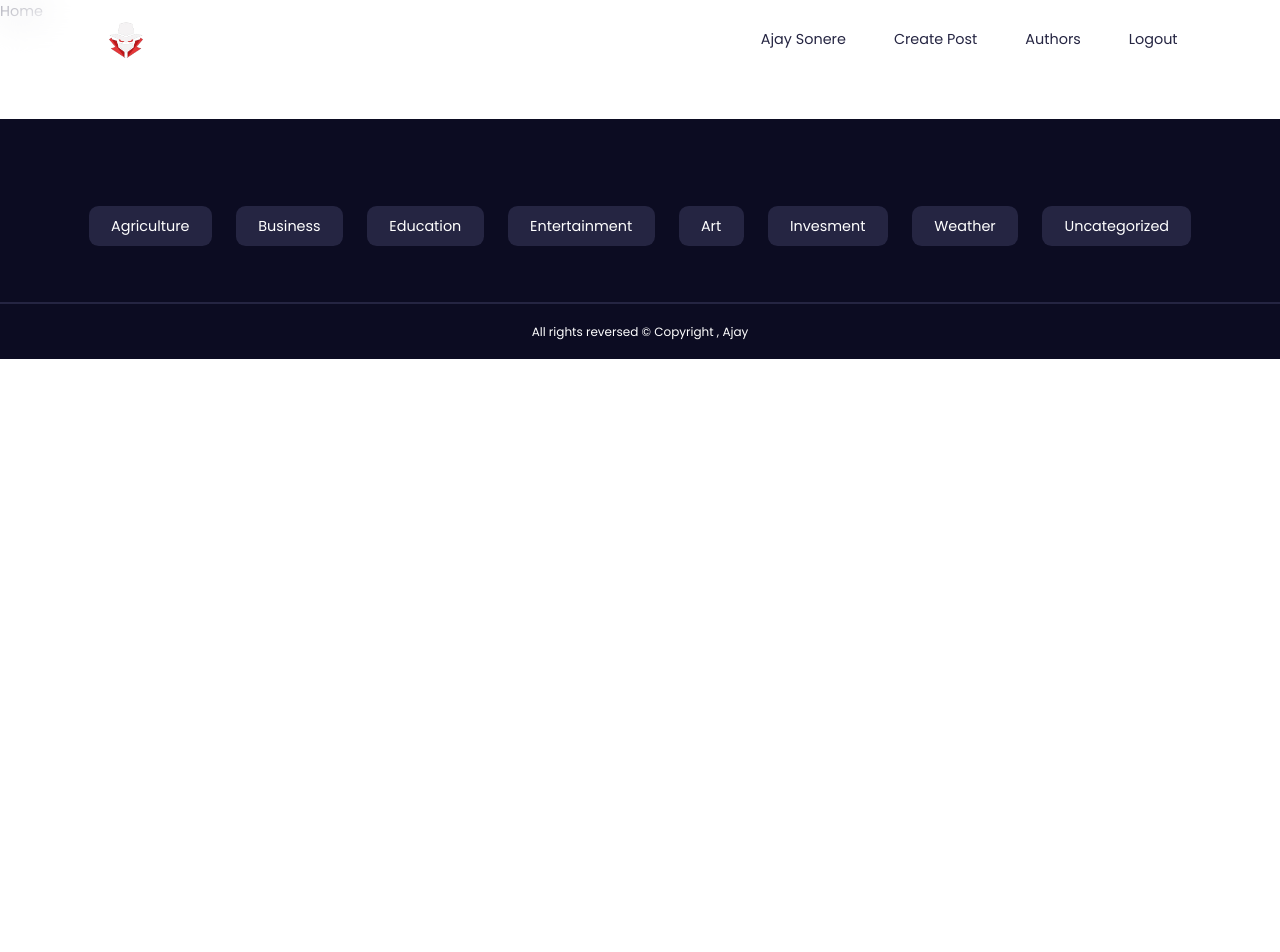
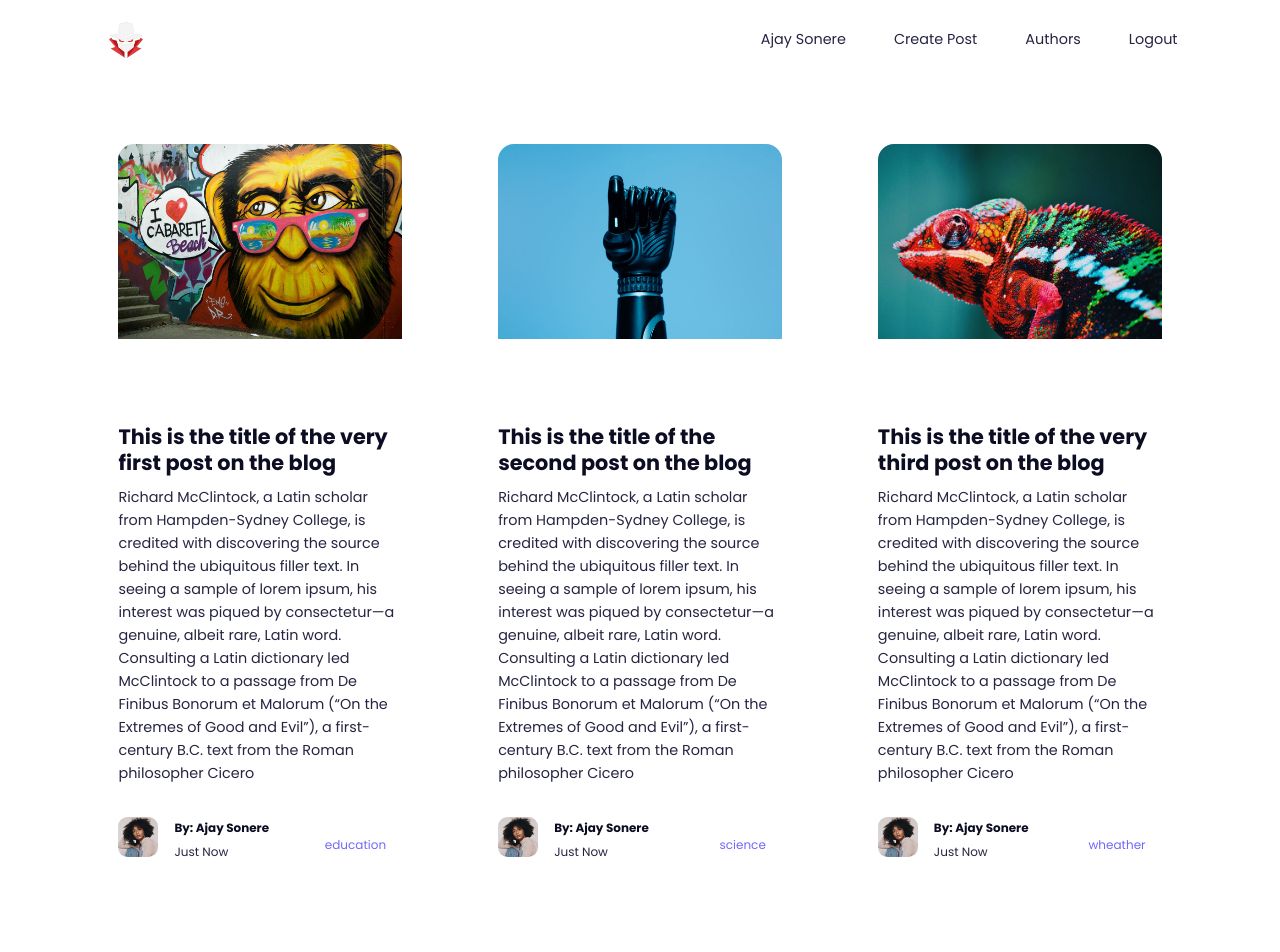
Before and after one commit to ajaysonere/Mern-Blog-Web-app, a React (Vite) app in the folder blog-client/: page / in a window 1280 px wide. Shown: the top 952 px of the page. Before the commit the page ends 800 px from the top, so only its background shows below. Built offline with nearby package versions, Linux system fonts and the light colour scheme.

Commit message:
posts section completed

```diff
--- /dev/null
+++ b/blog-client/src/components/PostItems.jsx
@@ -0,0 +1,31 @@
+import { Link } from "react-router-dom";
+import Postauthors from "./Postauthors";
+
+const PostItems = ({
+  postID,
+  title,
+  category,
+  desc,
+  authorID,
+  thumbnail,
+}) => {
+  return (
+      <article className="post">
+        <div className="post__thumbnail">
+           <img src={thumbnail} alt="image"></img>
+        </div>
+        <div className="post__content">
+           <Link to= {`/posts/${postID}`} >
+              <h3>{title}</h3>
+           </Link>
+           <p>{desc}</p>
+           <div className="post__footer">
+              <Postauthors />
+              <Link to={`/posts/categories/${category}`} className="btn category">{category}</Link>
+           </div>
+        </div>
+      </article>
+  )
+};
+
+export default PostItems;
--- /dev/null
+++ b/blog-client/src/components/Postauthors.jsx
@@ -0,0 +1,20 @@
+import { Link } from "react-router-dom";
+import avatar1 from '../../public/images/avatar1.jpg';
+
+const Postauthors = () => {
+  return (
+    <div>
+      <Link to={`/posts/users/sdsd`} className="post__author" >
+         <div className="post__author-avatar">
+             <img src={avatar1} />
+         </div>
+         <div className="post__author-details">
+            <h5>By: Ajay Sonere </h5>
+            <small>Just Now </small>
+         </div>
+      </Link>
+    </div>
+  )
+}
+
+export default Postauthors;
--- /dev/null
+++ b/blog-client/src/components/Posts.jsx
@@ -0,0 +1,68 @@
+import blog1 from "/images/blog1.jpg";
+import blog2 from "/images/blog2.jpg";
+import blog3 from "/images/blog3.jpg";
+import blog4 from "/images/blog4.jpg";
+import PostItems from "./PostItems";
+
+import { useState } from "react";
+
+const DUMMY_POSTS = [
+  {
+    id: "1",
+    thumbnail: blog1,
+    category: "education",
+    title: "This is the title of the very first post on the blog",
+    desc: "Richard McClintock, a Latin scholar from Hampden-Sydney College, is credited with discovering the source behind the ubiquitous filler text. In seeing a sample of lorem ipsum, his interest was piqued by consectetur—a genuine, albeit rare, Latin word. Consulting a Latin dictionary led McClintock to a passage from De Finibus Bonorum et Malorum (“On the Extremes of Good and Evil”), a first-century B.C. text from the Roman philosopher Cicero",
+    authorID: 3,
+  },
+  {
+    id: "2",
+    thumbnail: blog2,
+    category: "science",
+    title: "This is the title of the second post on the blog",
+    desc: "Richard McClintock, a Latin scholar from Hampden-Sydney College, is credited with discovering the source behind the ubiquitous filler text. In seeing a sample of lorem ipsum, his interest was piqued by consectetur—a genuine, albeit rare, Latin word. Consulting a Latin dictionary led McClintock to a passage from De Finibus Bonorum et Malorum (“On the Extremes of Good and Evil”), a first-century B.C. text from the Roman philosopher Cicero",
+    authorID: 1,
+  },
+  {
+    id: "3",
+    thumbnail: blog3,
+    category: "wheather",
+    title: "This is the title of the very third post on the blog",
+    desc: "Richard McClintock, a Latin scholar from Hampden-Sydney College, is credited with discovering the source behind the ubiquitous filler text. In seeing a sample of lorem ipsum, his interest was piqued by consectetur—a genuine, albeit rare, Latin word. Consulting a Latin dictionary led McClintock to a passage from De Finibus Bonorum et Malorum (“On the Extremes of Good and Evil”), a first-century B.C. text from the Roman philosopher Cicero",
+    authorID: 13,
+  },
+  {
+    id: "4",
+    thumbnail: blog4,
+    category: "farming",
+    title: "This is the title of the very last post on the blog",
+    desc: "Richard McClintock, a Latin scholar from Hampden-Sydney College, is credited with discovering the source behind the ubiquitous filler text. In seeing a sample of lorem ipsum, his interest was piqued by consectetur—a genuine, albeit rare, Latin word. Consulting a Latin dictionary led McClintock to a passage from De Finibus Bonorum et Malorum (“On the Extremes of Good and Evil”), a first-century B.C. text from the Roman philosopher Cicero",
+    authorID: 14,
+  },
+];
+
+const Posts = () => {
+  const [posts, setPosts] = useState(DUMMY_POSTS);
+
+  return (
+    <div className="posts">
+      <div className="container posts__container">
+        {DUMMY_POSTS.map(
+          ({ id, thumbnail, category, title, desc, authorID }) => (
+            <PostItems
+              key={id}
+              postID={id}
+              thumbnail={thumbnail}
+              category={category}
+              title={title}
+              desc={desc}
+              authorID={authorID}
+            />
+          )
+        )}
+      </div>
+    </div>
+  );
+};
+
+export default Posts;
--- a/blog-client/src/index.css
+++ b/blog-client/src/index.css
@@ -163,7 +163,7 @@ nav {
   position: fixed;
   top: 0;
   left: 0;
-  z-index: 1;
+  z-index: 1000;
   border-bottom: 4px solid var(--color-bg);
   backdrop-filter: blur(20px);
 }
@@ -230,3 +230,59 @@ footer {
   color: var(--color-white);
   font-weight: 400;
 }
+
+/* ============== Home ===================  */
+
+.posts__container {
+    display: grid;
+    grid-template-columns: repeat(3 , 1fr);
+    gap: 4rem;
+    padding-top: 8rem;
+}
+
+.post {
+    background: var(--color-white);
+    padding: 1rem;
+    border-radius: var(--radius-4);
+    padding-bottom: 2rem;
+    transition: var(--transition);
+    cursor: default;
+}
+
+.post:hover{
+    box-shadow: 0 1.5rem 2rem rgba(0,0,0,0.1);
+}
+
+.post__thumbnail {
+    border-radius: var(--radius-3);
+    overflow: hidden;
+    height: 16rem;
+}
+
+.post__content {
+    margin-top: 1.5rem;
+}
+
+.post__content h3 {
+    margin: 1rem 0 0.6rem;
+}
+
+.post__footer {
+   display: flex;
+   justify-content: space-between;
+   align-items: flex-end;
+   margin-top: 2rem;
+}
+
+.post__author {
+    display: flex;
+    gap: 1rem;
+    align-items: flex-start;
+}
+
+.post__author-avatar {
+     width: 2.5rem;
+     aspect-ratio: 1/1;
+     border-radius: var(--radius-2);
+     overflow: hidden;
+}
--- a/blog-client/src/pages/Home.jsx
+++ b/blog-client/src/pages/Home.jsx
@@ -1,8 +1,12 @@
+import Posts from "../components/Posts";
+
 
 const Home = () => {
   return (
-    <div>Home</div>
-  )
-}
+    <div>
+       <Posts />
+    </div>
+  );
+};
 
-export default Home
+export default Home;
```
